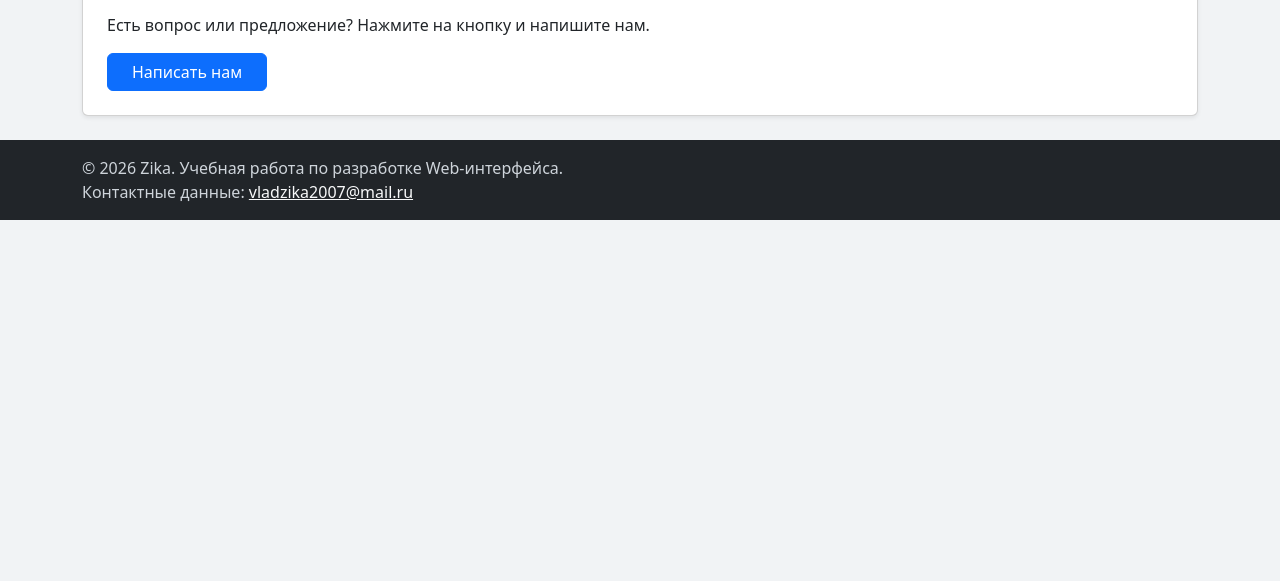
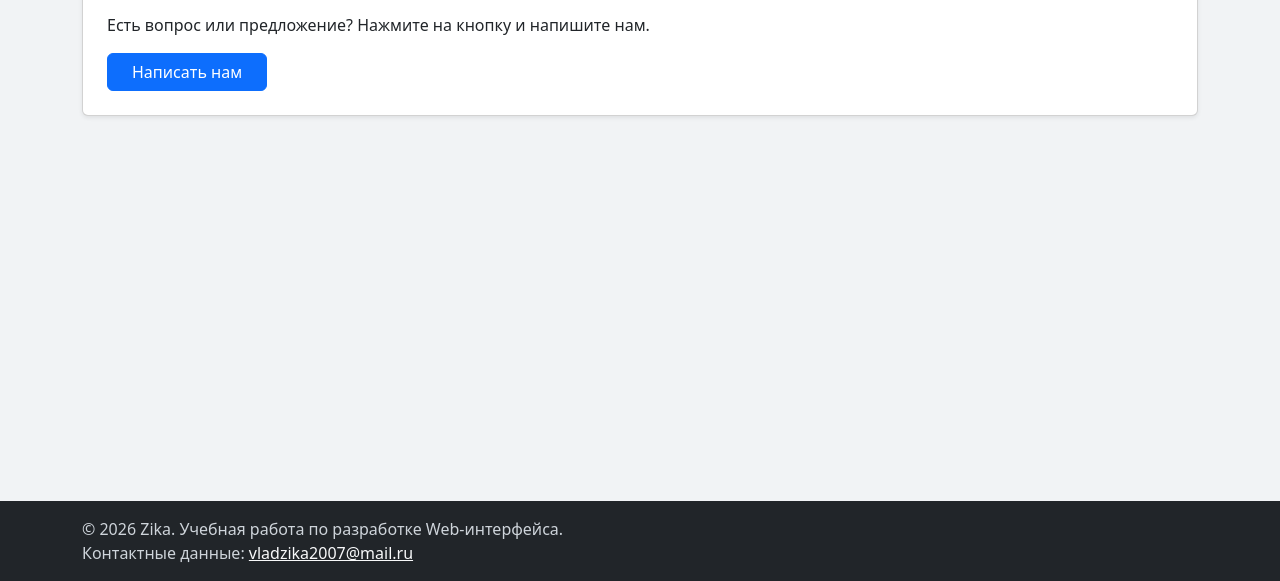
Before and after one commit to re1nn9/web8, a plain HTML site: page feedback.html in a window 1280 px wide. Shown: the part 219-800 px from the top of the page. Drawn offline with nearby package versions, Linux system fonts and the light colour scheme.

Commit message:
finish him1

```diff
--- a/feedback.html
+++ b/feedback.html
@@ -7,6 +7,7 @@
     <link rel="stylesheet" href="https://cdn.jsdelivr.net/npm/bootstrap@5.3.3/dist/css/bootstrap.min.css">
     <link rel="stylesheet" href="style.css">
     <link rel="stylesheet" href="feedback.css">
+    <link rel="stylesheet" href="layout.css">
     <script src="feedback.js" defer></script>
 </head>
 <body>
@@ -43,15 +44,6 @@
         </div>
     </section>
 </main>
-
-<footer class="site-footer">
-    <div class="container py-3">
-        <p class="mb-0">
-            © 2026 Zika. Учебная работа по разработке Web-интерфейса.<br>
-            Контактные данные: <a class="link-light" href="mailto:vladzika2007@mail.ru">vladzika2007@mail.ru</a>
-        </p>
-    </div>
-</footer>
 
 <div class="feedback-overlay" id="feedback-popup" role="dialog" aria-modal="true" aria-labelledby="feedback-title" hidden>
     <div class="feedback-dialog">
@@ -90,5 +82,14 @@
     </div>
 </div>
 
+<footer class="site-footer">
+    <div class="container py-3">
+        <p class="mb-0">
+            © 2026 Zika. Учебная работа по разработке Web-интерфейса.<br>
+            Контактные данные: <a class="link-light" href="mailto:vladzika2007@mail.ru">vladzika2007@mail.ru</a>
+        </p>
+    </div>
+</footer>
+
 </body>
 </html>
--- a/feedback.js
+++ b/feedback.js
@@ -2,7 +2,7 @@
 "use strict";
 
 // Адрес отправки формы: замените YOUR_FORM_ID на ID вашей формы в formcarry.com
-const FORM_URL = "https://formcarry.com/s/YOUR_FORM_ID";
+const FORM_URL = "https://formcarry.com/s/jbE7WwYl78y";
 const STORAGE_KEY = "feedbackFormData";
 const POPUP_HASH = "#feedback";
 const FIELD_NAMES = ["fullname", "email", "phone", "organization", "message"];
--- /dev/null
+++ b/layout.css
@@ -0,0 +1,19 @@
+html,
+body {
+    height: 100%;
+}
+
+body {
+    display: flex;
+    flex-direction: column;
+    min-height: 100vh;
+    margin: 0;
+}
+
+main {
+    flex: 1 0 auto;
+}
+
+.site-footer {
+    margin-top: auto;
+}
```
